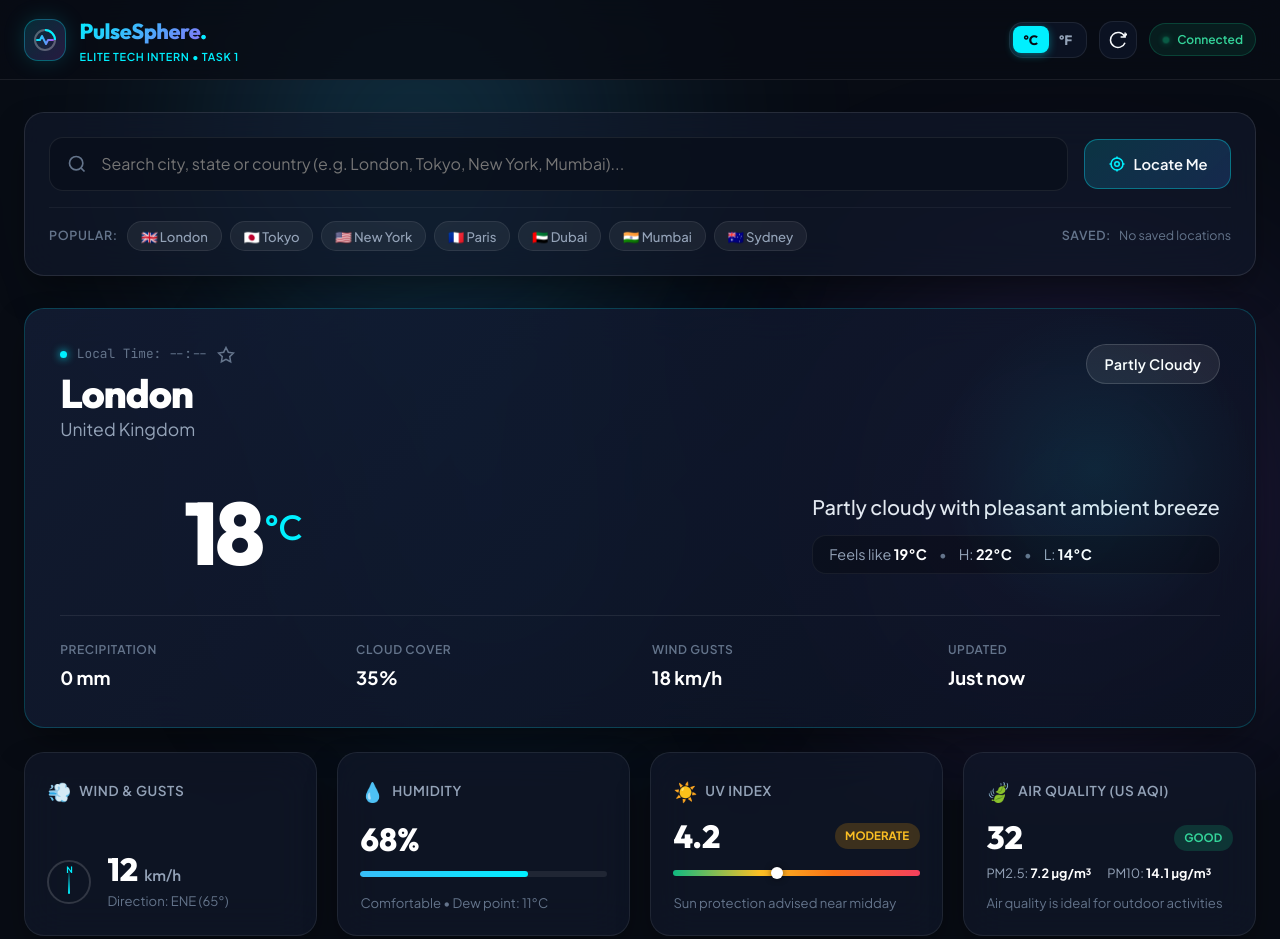
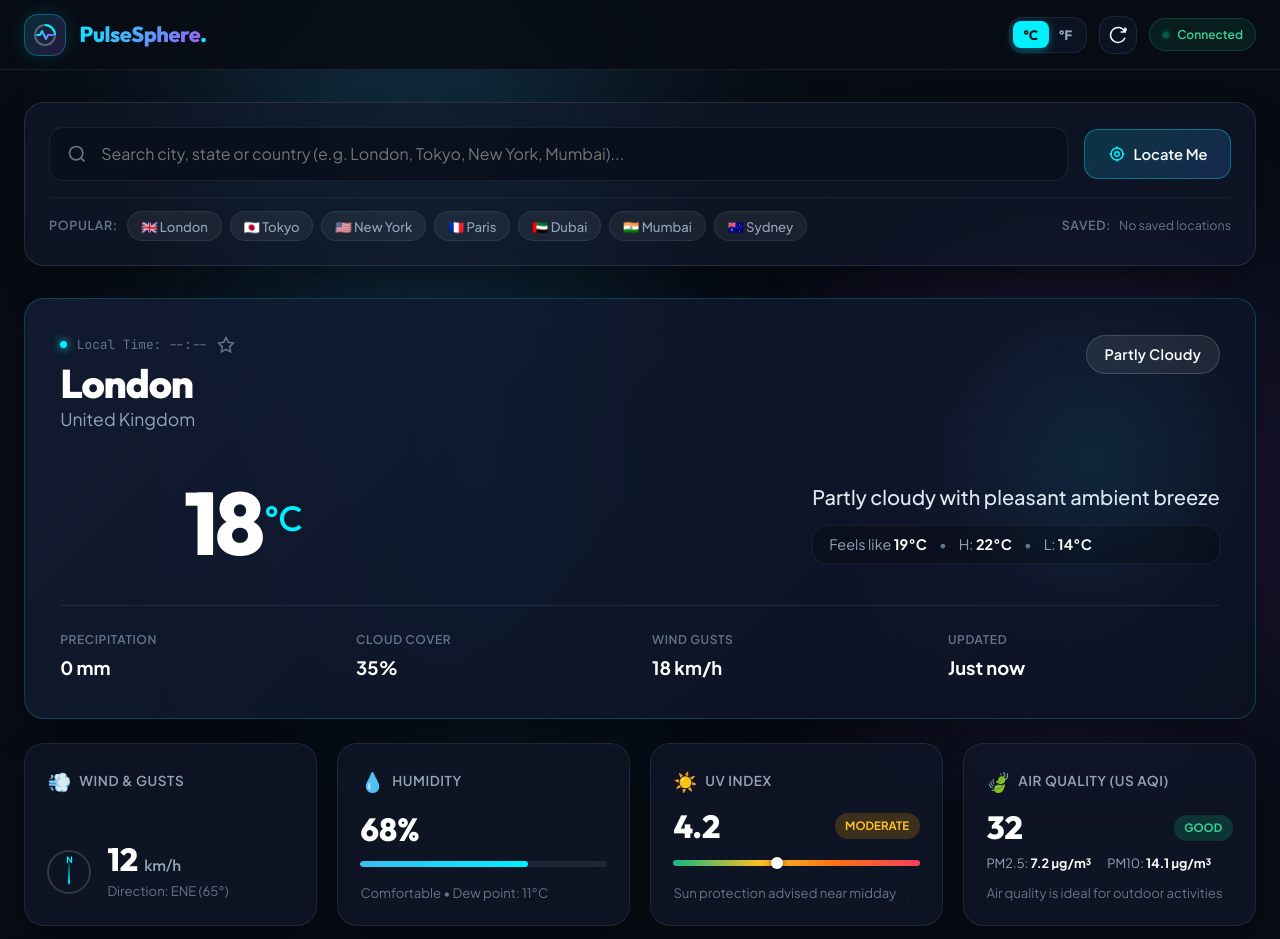
Before and after one commit to CommitWithSandy/ELiteTEch-Intern, a website: page index.html in a window 1280 px wide. Shown: the top 939 px of the page. Drawn offline with Linux system fonts and the light colour scheme; no server answers.

```diff
--- a/index.html
+++ b/index.html
@@ -51,7 +51,7 @@
           </div>
           <div class="brand-text">
             <span class="brand-name">PulseSphere<span class="brand-dot">.</span></span>
-            <span class="brand-badge">Elite Tech Intern &bull; Task 1</span>
+
           </div>
         </a>
       </div>
```
Also changed, not shown: 24hr.png (added), 7dayextend.png (added), Info.png (added), MainPage.png (added), README.md, preview.png (deleted), 1 other file.
